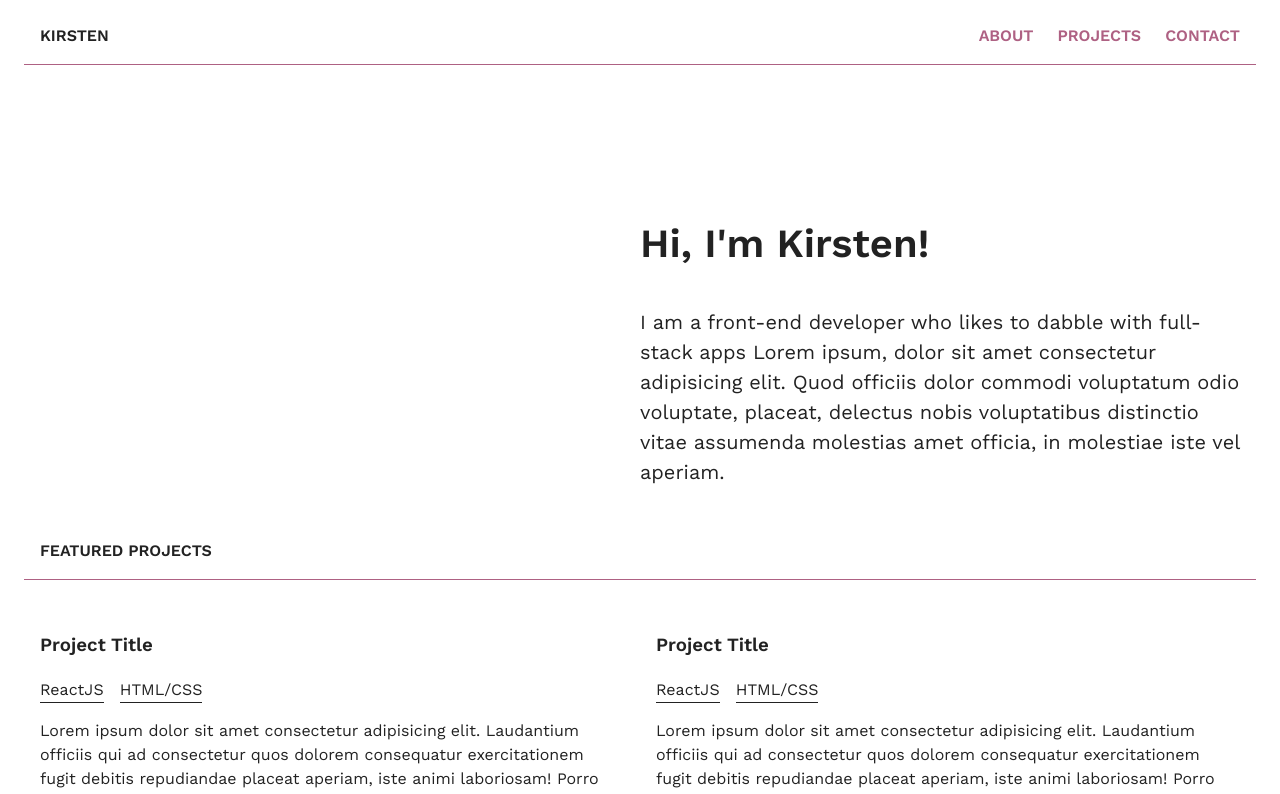
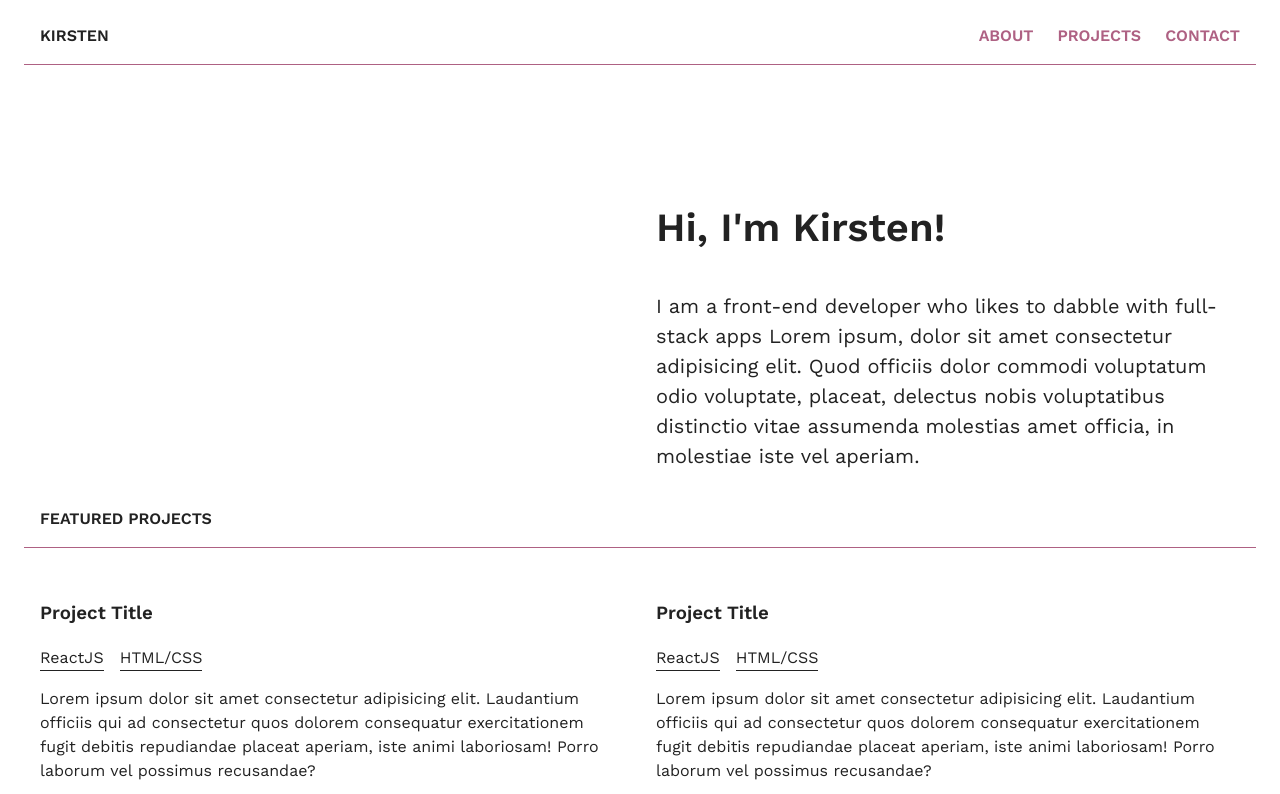
Before and after one commit to kmalcaba/kmalcaba.github.io, a React (Create React App) app: page / in a window 1280 px wide. Shown: the top 794 px of the page. Built offline with nearby package versions, Linux system fonts and the light colour scheme.

Commit message:
Adjust padding

```diff
--- a/src/components/Hero/Hero.scss
+++ b/src/components/Hero/Hero.scss
@@ -7,14 +7,14 @@
   grid-template-columns: 1fr 1fr;
   margin-top: 100px;
   transition: 0.3s ease all;
-  padding: 1rem 0;
 
   &-content {
     grid-column: 2/3;
-    width: 75vh;
+    padding: 0 1rem;
 
     @media screen and (max-width: $breakpoint-tablet) {
       width: 100%;
+      padding: 0;
     }
 
     h1 {
```
